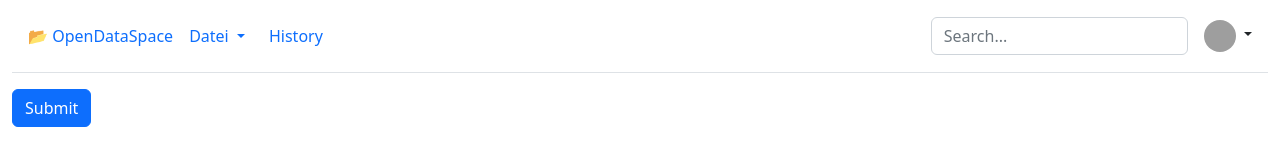
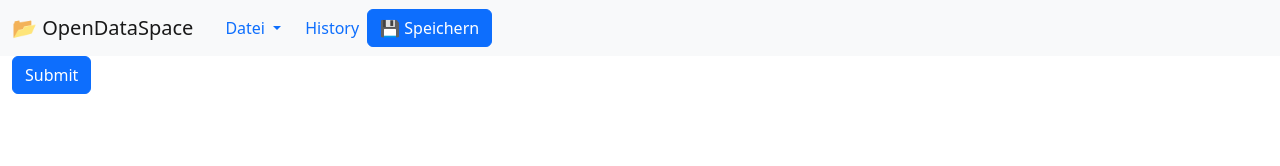
Before and after one commit to OpenDataSpace-io/opendataspace.app, a plain HTML site: page object/index.html in a window 1280 px wide. Drawn offline with nearby package versions, Linux system fonts and the light colour scheme; grey boxes are pictures that could not be loaded.

Commit message:
fix object index.html

```diff
--- a/object/index.html
+++ b/object/index.html
@@ -29,13 +29,9 @@
 </head>
 
 <body>
+    <nav class="navbar navbar-expand-md navbar-light fixed-top bg-light">
         <div class="container-fluid">
-        <header class="p-3 mb-3 border-bottom">
-            <div class="d-flex flex-wrap align-items-center justify-content-center justify-content-lg-start">
-                <a href="/" class="d-flex align-items-center mb-2 mb-lg-0 link-body-emphasis text-decoration-none">
-                    📂 OpenDataSpace
-                </a>
-
+            <a class="navbar-brand" href="#">📂 OpenDataSpace</a>
             <ul class="nav col-12 col-lg-auto me-lg-auto mb-2 justify-content-center mb-md-0">
                 <li class="nav-item dropdown">
                     <a class="nav-link dropdown-toggle" href="#" role="button" data-bs-toggle="dropdown"
@@ -43,7 +39,6 @@
                         Datei
                     </a>
                     <ul class="dropdown-menu">
-                            <li><a id='submit' class="dropdown-item">💾 Speichern</a></li>
                         <li><a class="dropdown-item" href="?id=new">📄 Neues Objekt erstellen</a></li>
                         <li><a class="dropdown-item" href="#">📄 Kopie erstellen</a></li>
                         <li><a class="dropdown-item" href="#">🔗 Herunterladen</a></li>
@@ -56,9 +51,9 @@
                 <li><a href="#" class="nav-link px-2 link-body-emphasis">History</a></li>
             </ul>
 
-                <form class="col-12 col-lg-auto mb-3 mb-lg-0 me-lg-3" role="search">
-                    <input type="search" class="form-control" placeholder="Search..." aria-label="Search">
-                </form>
+            <ul class="nav col-12">
+                <li><a id='submit' class="btn btn-primary">💾 Speichern</a></li>
+            </ul>
 
             <div class="dropdown text-end">
                 <a href="#" class="d-block link-dark text-decoration-none dropdown-toggle" data-bs-toggle="dropdown"
@@ -76,8 +71,9 @@
                 </ul>
             </div>
         </div>
-        </header>
-
+    </nav>
+    <div class="container-fluid">
+        <h1>Test</h2>
         <div id='editor_holder'></div>
         <button id='submit' class="btn btn-primary">Submit</button>
     </div>
```
Lines whose indentation alone changed are shown as unchanged.
